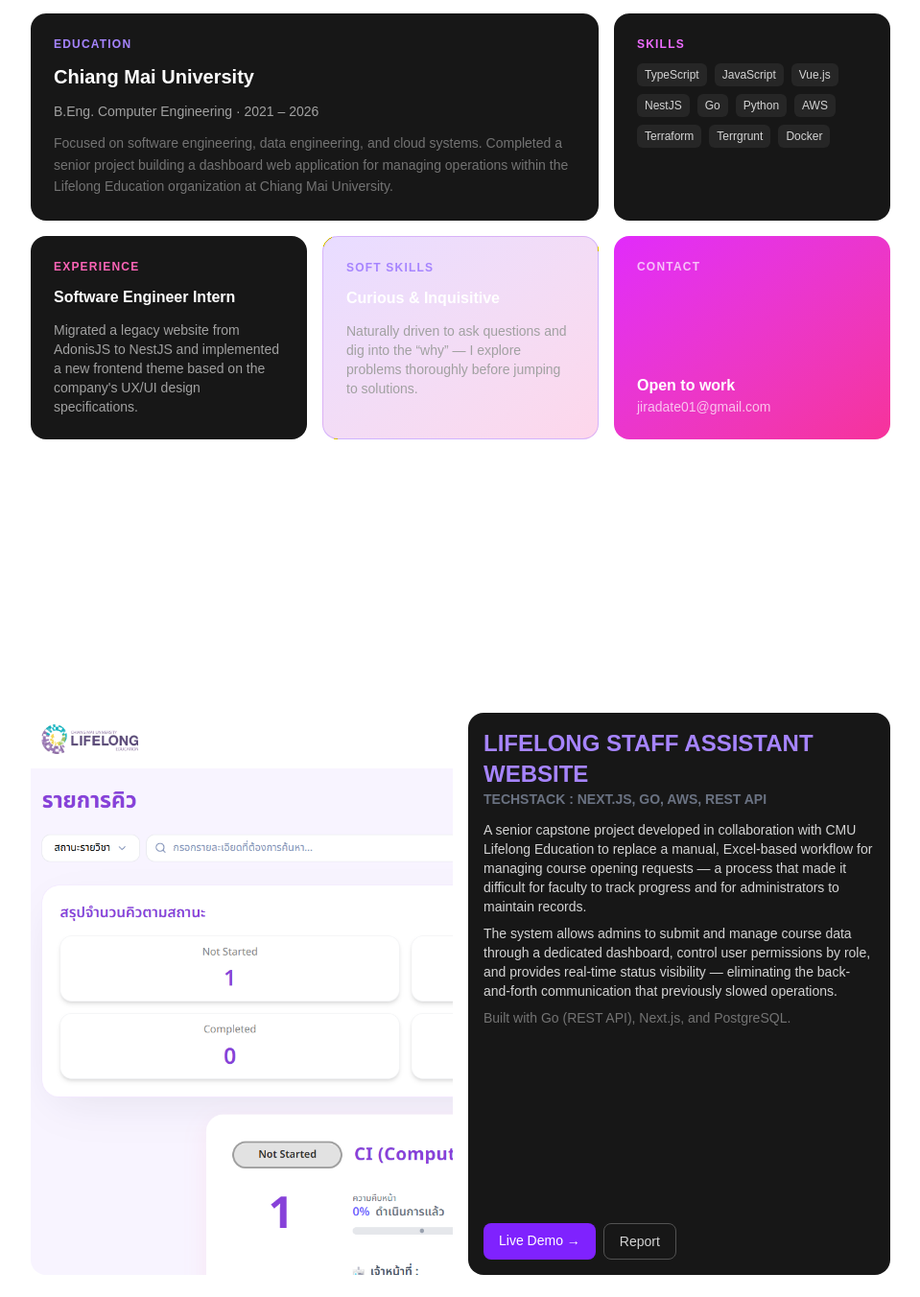
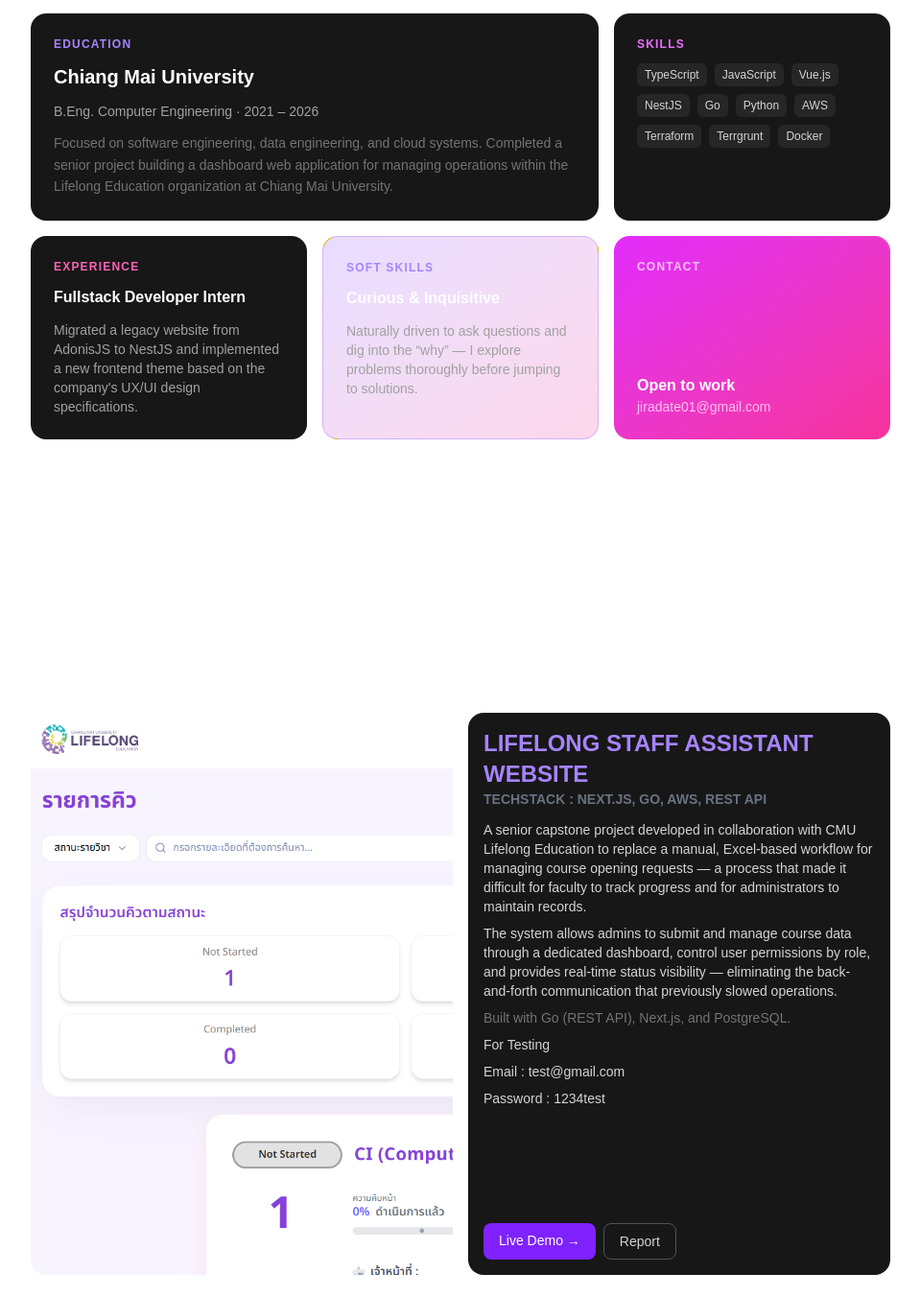
Before and after one commit to minyjae/portfolio, a Next.js app: page / in a window 1280 px wide. Shown: the part 1764-3116 px from the top of the page at 96% size, without its empty margins (160-1119 px from the left). Built offline with nearby package versions, Linux system fonts and the light colour scheme.

Commit message:
feat: update internship title and add testing credentials section

```diff
--- a/app/(main)/page.tsx
+++ b/app/(main)/page.tsx
@@ -123,7 +123,7 @@ const page = () => {
                 Experience
               </span>
               <p className="tw:text-base tw:font-bold tw:text-white">
-                Software Engineer Intern
+                Fullstack Developer Intern
               </p>
               <p className="tw:text-sm tw:text-neutral-400">
                 Migrated a legacy website from AdonisJS to NestJS and implemented
@@ -193,6 +193,16 @@ const page = () => {
                 </p>
                 <p className="tw:text-neutral-500">
                   Built with Go (REST API), Next.js, and PostgreSQL.
+                </p>
+
+                <h3>
+                  For Testing
+                </h3>
+                <p>
+                  Email : test@gmail.com
+                </p>
+                <p>
+                  Password : 1234test
                 </p>
               </div>
               <div className="tw:mt-auto tw:flex tw:gap-2">
```
